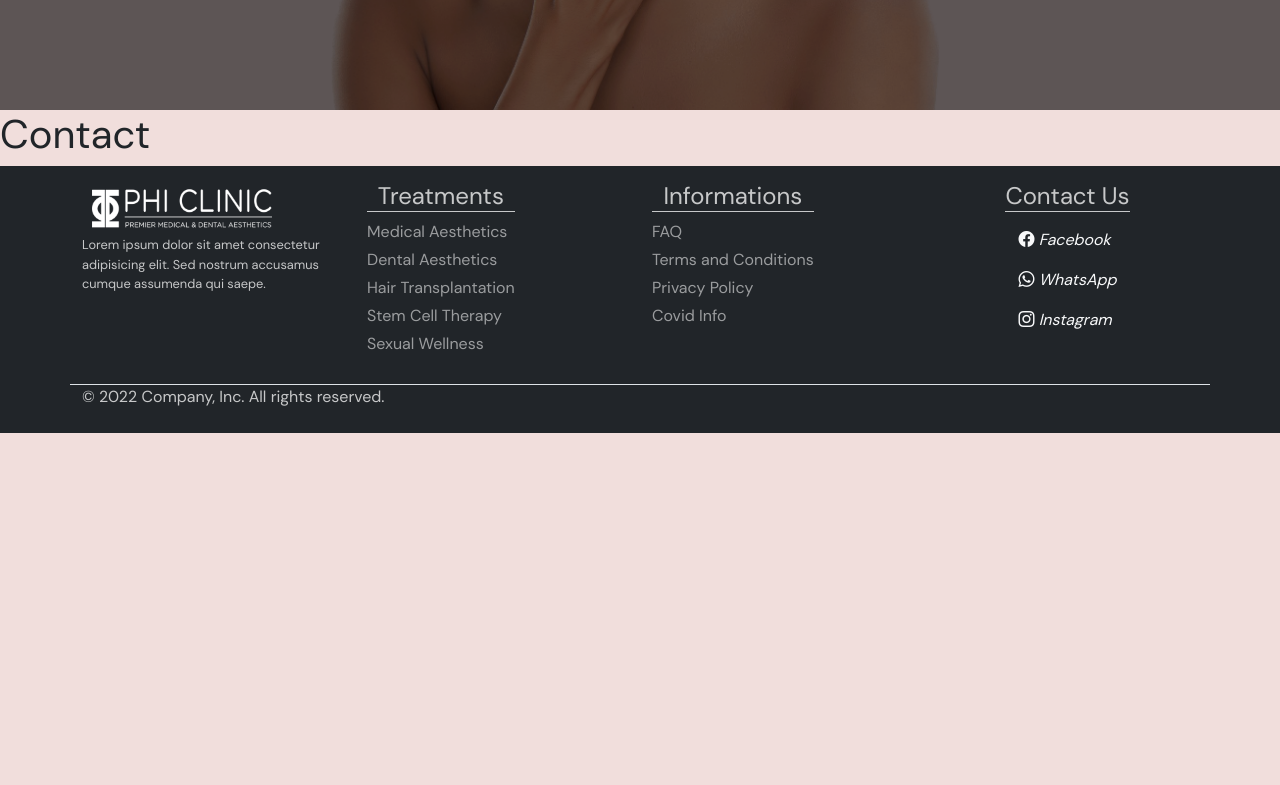
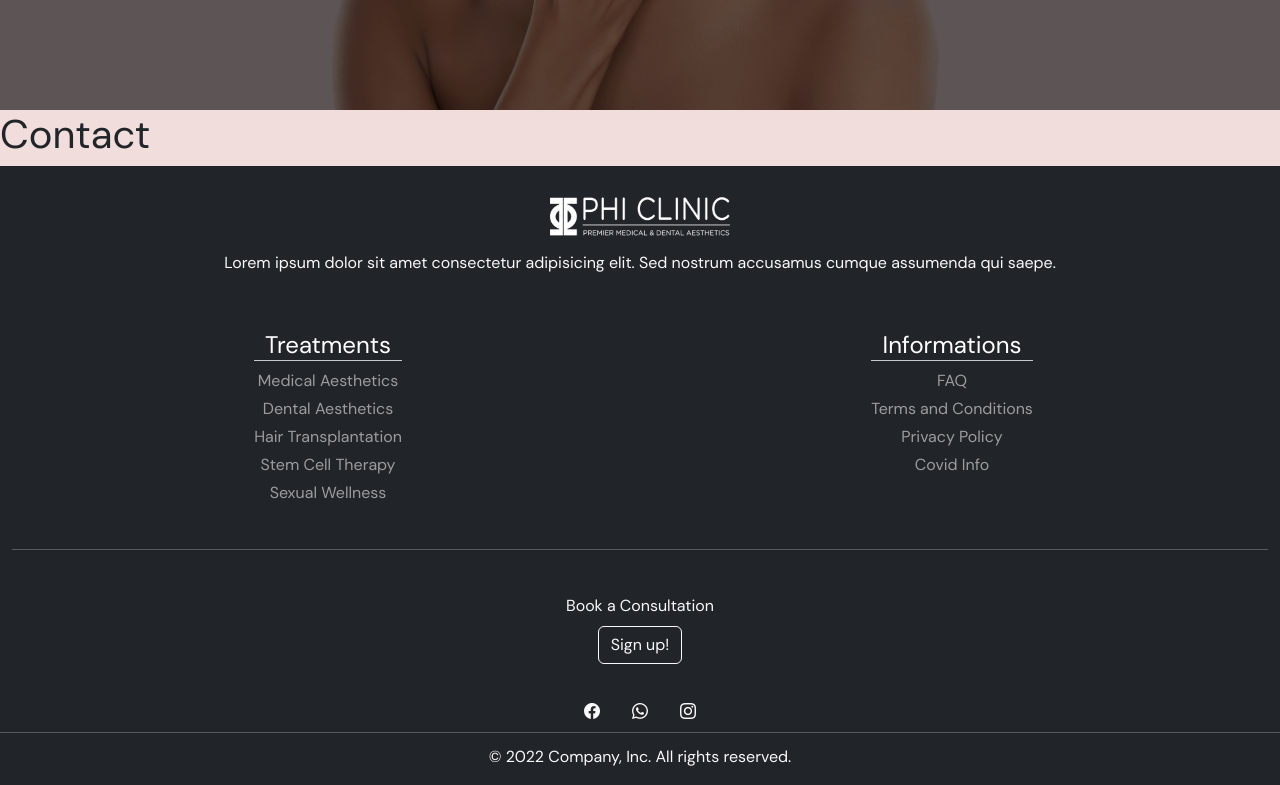
Before and after one commit to Borgeel/phi-clinic, a React (Create React App) app: page /contact in a window 1280 px wide. Shown: the part 690-1475 px from the top of the page. Before the commit the page ends 1123 px from the top, so only its background shows below. Built offline with nearby package versions, Linux system fonts and the light colour scheme.

Commit message:
footer styling

```diff
--- a/src/components/Footer.js
+++ b/src/components/Footer.js
@@ -1,5 +1,13 @@
 import React from "react";
-import { Col, Container, Image, Nav, Navbar, Row } from "react-bootstrap";
+import {
+  Button,
+  Col,
+  Container,
+  Image,
+  Nav,
+  Navbar,
+  Row,
+} from "react-bootstrap";
 import { LinkContainer } from "react-router-bootstrap";
 import SocialMedia from "./SocialMedia";
 
@@ -7,51 +15,55 @@ import logo from "../assets/images/logo.png";
 
 function Footer() {
   return (
-    <footer className="bg-dark py-2">
-      <Container>
-        <Row className="mb-3">
-          <Col lg={3} xs={4} className="my-2">
+    <Container className="bg-dark" fluid>
+      <Row className="p-3">
+        <Col xs={12} className="d-flex justify-content-center my-2">
           <Image src={logo} alt="logo" fluid width="200rem" />
-            <p className="color-primary fs-8">
-              Lorem ipsum dolor sit amet consectetur adipisicing elit. Sed
-              nostrum accusamus cumque assumenda qui saepe.
+        </Col>
+        <Col xs={12}>
+          <p className="text-light text-center">
+            Lorem ipsum dolor sit amet consectetur adipisicing elit. Sed nostrum
+            accusamus cumque assumenda qui saepe.
           </p>
         </Col>
-          <Col lg={3} xs={4}>
+      </Row>
+      <Row className="text-center p-3">
+        <Col sm={6} className="d-flex justify-content-center align-items-start">
           <Navbar variant="dark">
             <Nav className="flex-column fs-10">
-                <h4 className="footer-row text-center">Treatments</h4>
+              <h4 className="footer-row  text-white">Treatments</h4>
               <LinkContainer to="medical-aesthetics">
-                  <Nav.Link className=" p-0 mb-1">Medical Aesthetics</Nav.Link>
+                <Nav.Link className="p-0 mb-1">Medical Aesthetics</Nav.Link>
               </LinkContainer>
               <LinkContainer to="dental-aesthetics">
-                  <Nav.Link className=" p-0 mb-1">Dental Aesthetics</Nav.Link>
+                <Nav.Link className="p-0 mb-1">Dental Aesthetics</Nav.Link>
               </LinkContainer>
               <LinkContainer to="hair-transplantation">
-                  <Nav.Link className=" p-0 mb-1">
-                    Hair Transplantation
-                  </Nav.Link>
+                <Nav.Link className="p-0 mb-1">Hair Transplantation</Nav.Link>
               </LinkContainer>
               <LinkContainer to="stem-cell-therapy">
-                  <Nav.Link className=" p-0 mb-1">Stem Cell Therapy</Nav.Link>
+                <Nav.Link className="p-0 mb-1">Stem Cell Therapy</Nav.Link>
               </LinkContainer>
               <LinkContainer to="sexual-wellness">
-                  <Nav.Link className=" p-0 mb-1">Sexual Wellness</Nav.Link>
+                <Nav.Link className="p-0 mb-1">Sexual Wellness</Nav.Link>
               </LinkContainer>
             </Nav>
           </Navbar>
         </Col>
-          <Col lg={3} xs={4}>
+        <Col
+          sm={6}
+          className="d-flex justify-content-center align-items-start "
+        >
           <Navbar variant="dark">
             <Nav className="flex-column fs-10">
-                <h4 className="footer-row text-center"> Informations </h4>
+              <h4 className="footer-row text-center text-white">
+                Informations
+              </h4>
               <LinkContainer to="/faq">
-                  <Nav.Link className=" p-0 mb-1">FAQ</Nav.Link>
+                <Nav.Link className="p-0 mb-1 ">FAQ</Nav.Link>
               </LinkContainer>
               <LinkContainer to="terms-and-conditions">
-                  <Nav.Link className=" p-0 mb-1">
-                    Terms and Conditions
-                  </Nav.Link>
+                <Nav.Link className=" p-0 mb-1">Terms and Conditions</Nav.Link>
               </LinkContainer>
               <LinkContainer to="/privacy">
                 <Nav.Link className=" p-0 mb-1">Privacy Policy</Nav.Link>
@@ -62,20 +74,31 @@ function Footer() {
             </Nav>
           </Navbar>
         </Col>
-          <Col lg={3} xs={4}>
-            <Navbar variant="dark" className="flex-column">
-              <h4 className="footer-row text-center"> Contact Us </h4>
-              <SocialMedia />
-            </Navbar>
+      </Row>
+      <hr className="mb-3 text-light" />
+      <Row className="d-flex align-items-center justify-content-center text-light p-4">
+        <Col md={12} className="d-flex justify-content-center m-1">
+          <span>Book a Consultation</span>
+        </Col>
+        <Col md={12} className="d-flex justify-content-center m-1">
+          <Button type="button" variant="outline-light">
+            Sign up!
+          </Button>
         </Col>
       </Row>
-        <Row className="border-top color-primary">
+      {/* <hr className="mb-2 text-light" /> */}
+      <Row>
         <Col>
-            <p>© 2022 Company, Inc. All rights reserved.</p>
+          <SocialMedia />
+        </Col>
+        <hr className="mb-2 text-light" />
+        <Col>
+          <p className="text-light text-center mt-1">
+            © 2022 Company, Inc. All rights reserved.
+          </p>
         </Col>
       </Row>
     </Container>
-    </footer>
   );
 }
 
--- a/src/components/SocialMedia.js
+++ b/src/components/SocialMedia.js
@@ -3,15 +3,15 @@ import { Nav } from "react-bootstrap";
 
 function SocialMedia() {
   return (
-    <Nav className="flex-column">
+    <Nav className="text-center justify-content-center">
       <Nav.Link className="link-light">
-        <i className="bi bi-facebook"> Facebook</i>
+        <i className="bi bi-facebook"></i>
       </Nav.Link>
       <Nav.Link className="link-light">
-        <i className="bi bi-whatsapp"> WhatsApp</i>
+        <i className="bi bi-whatsapp"></i>
       </Nav.Link>
       <Nav.Link className="link-light">
-        <i className="bi bi-instagram icon-large"> Instagram</i>
+        <i className="bi bi-instagram icon-large"></i>
       </Nav.Link>
     </Nav>
   );
```
Lines whose indentation alone changed are shown as unchanged.
